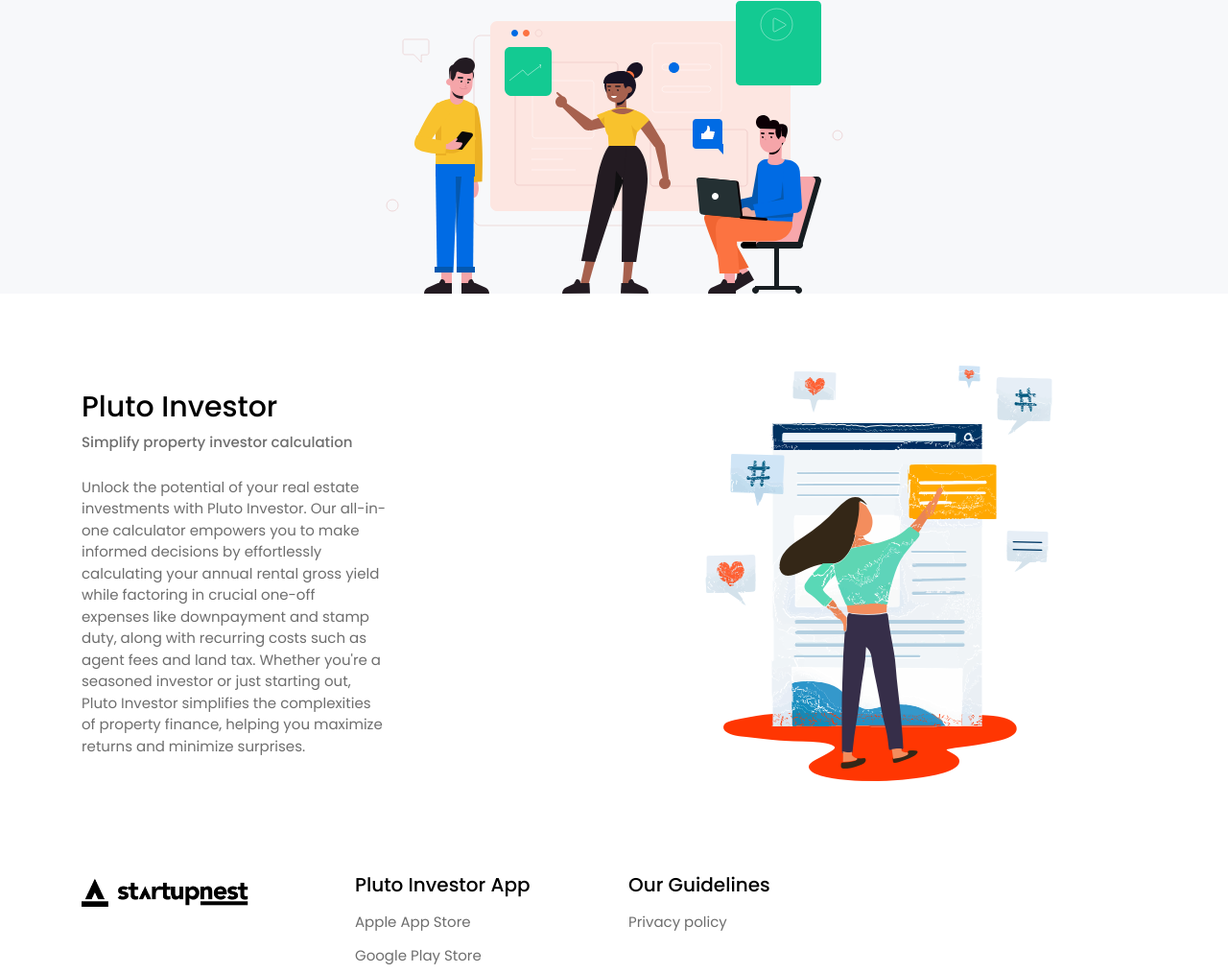
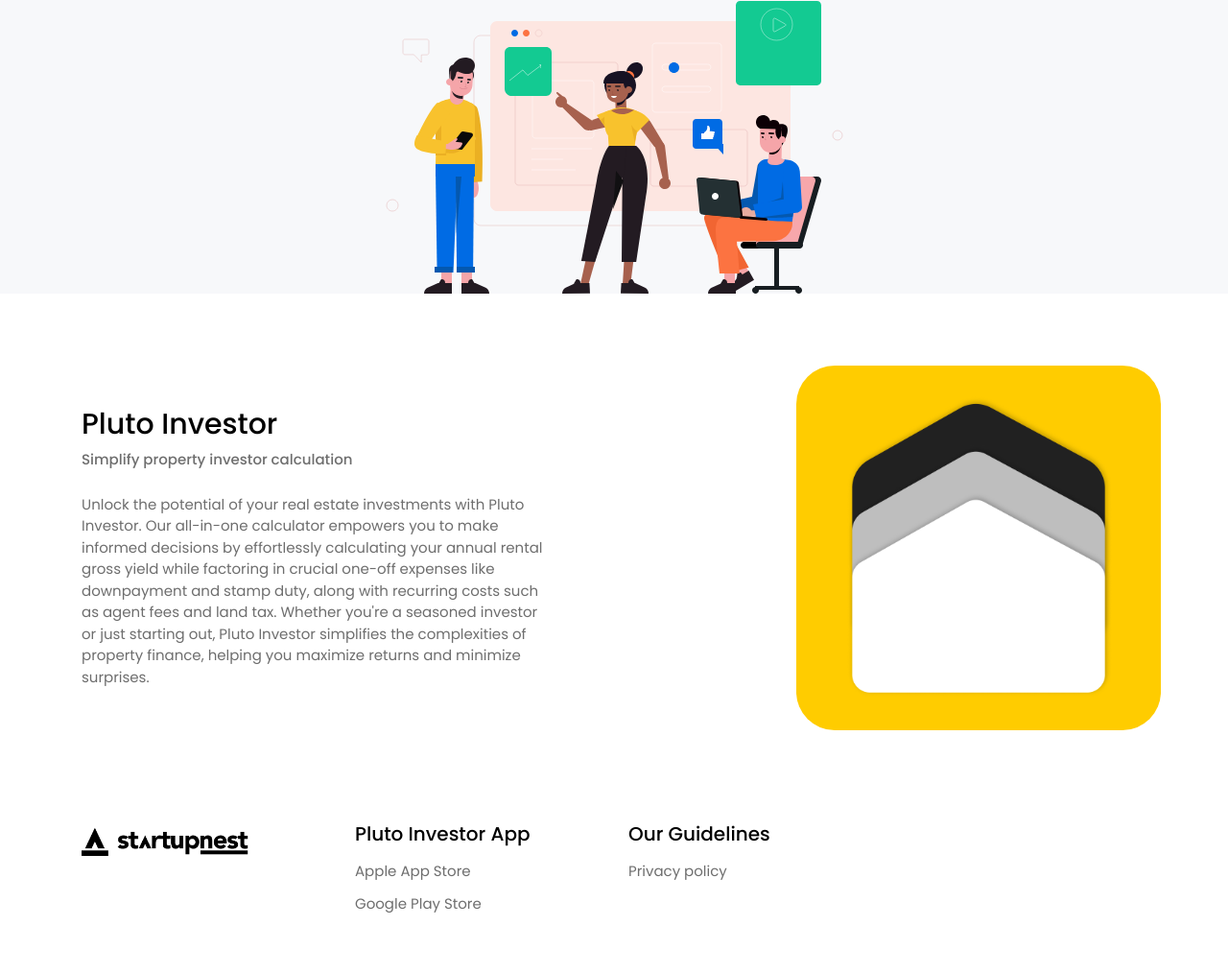
Before and after one commit to kiman168/flowyoapps, a website: page index.html in a window 1280 px wide. Shown: the part 293-1307 px from the top of the page at 96% size. Drawn offline with Linux system fonts and the light colour scheme.

Commit message:
Added Pluto Investor app logo

```diff
--- a/index.html
+++ b/index.html
@@ -101,15 +101,15 @@
         <br>
         <br>
         <div class="row align-items-center">
-          <div class="col-12 col-lg-7 grid-margin grid-margin-lg-0" data-aos="fade-right">
+          <div class="col-12 col-lg-8 grid-margin grid-margin-lg-0" data-aos="fade-right">
             <h3 class="m-0">Pluto Investor</h3>
-            <div class="col-lg-7 col-xl-6 p-0">
+            <div class="col-lg-9 col-xl-8 p-0">
               <p class="py-2 font-weight-medium text-muted">Simplify property investor calculation</p>
               <p class="m-0 text-muted">Unlock the potential of your real estate investments with Pluto Investor. Our all-in-one calculator empowers you to make informed decisions by effortlessly calculating your annual rental gross yield while factoring in crucial one-off expenses like downpayment and stamp duty, along with recurring costs such as agent fees and land tax. Whether you're a seasoned investor or just starting out, Pluto Investor simplifies the complexities of property finance, helping you maximize returns and minimize surprises.</p>
             </div>
           </div>
-          <div class="col-12 col-lg-5 p-0 img-digital grid-margin grid-margin-lg-0" data-aos="fade-left">
-            <img src="images/Group2.png" alt="" class="img-fluid">
+          <div class="col-12 col-lg-4 p-0 img-digital grid-margin grid-margin-lg-0" data-aos="fade-left">
+            <img src="images/Pluto_Investor_app_logo.png" style="border-radius: 40px" alt="" class="img-fluid">
           </div>
         </div>
         <br>
```
Also changed, not shown: images/Pluto_Investor_app_logo.png (added).
